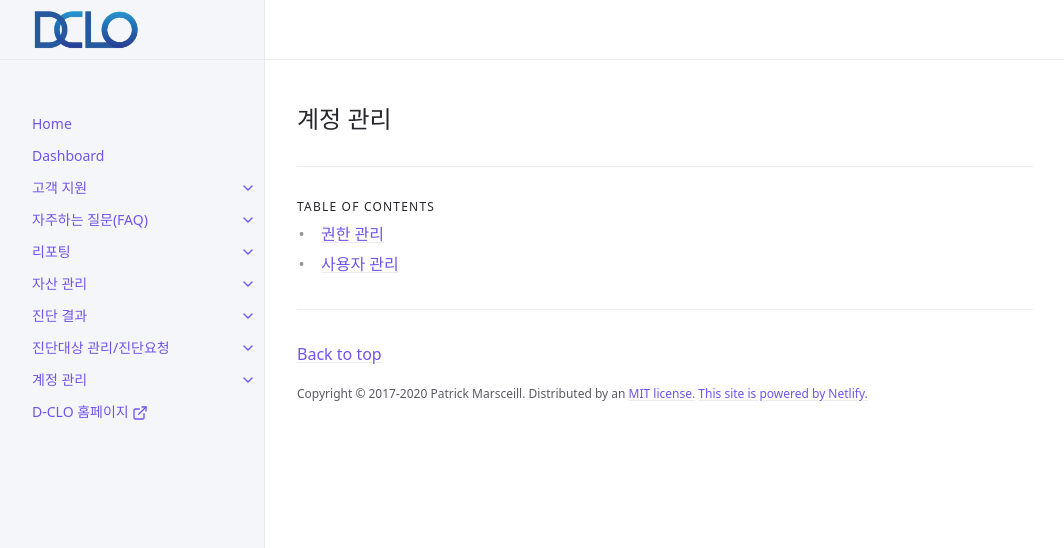
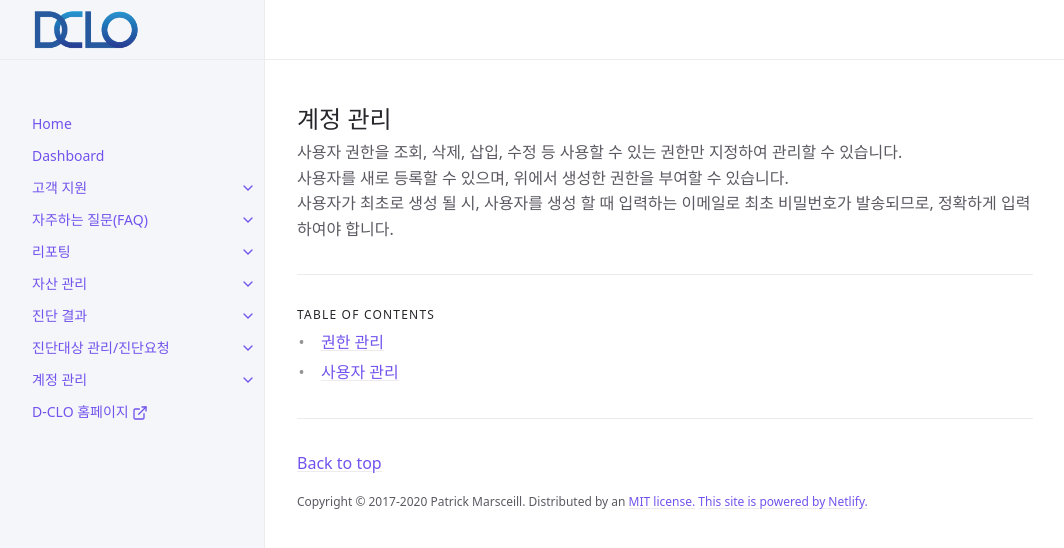
Before and after one commit to MZ-CloudGuard/d-clo.github.io, a Jekyll site: the page built from docs/docs/계정관리/계정관리.md, in a window 1280 px wide. Shown: the top 548 px of the page, without its empty margins (107-1171 px from the left). Built offline with Jekyll 4.4.1, drawn with Linux system fonts in a browser that asks for light colours; cached includes are drawn as plain includes.

Commit message:
jake_link and user

```diff
--- a/docs/docs/계정관리/계정관리.md
+++ b/docs/docs/계정관리/계정관리.md
@@ -8,3 +8,7 @@ permalink: /docs/계정 관리
 
 # 계정 관리
 {: .fs-6 .fw-300 }
+
+사용자 권한을 조회, 삭제, 삽입, 수정 등 사용할 수 있는 권한만 지정하여 관리할 수 있습니다. <br />
+사용자를 새로 등록할 수 있으며, 위에서 생성한 권한을 부여할 수 있습니다. <br />
+사용자가 최초로 생성 될 시, 사용자를 생성 할 때 입력하는 이메일로 최초 비밀번호가 발송되므로, 정확하게 입력하여야 합니다.
```
Also changed, not shown: docs/docs/진단대상 관리_진단요청/진단대상 검사.md (+0 -2 lines), docs/docs/진단대상 관리_진단요청/진단대상 추가.md (+1 -1 lines), docs/docs/진단대상 관리_진단요청/키 검사.md (+3 -3 lines), docs/index.md (+1 -0 lines).
